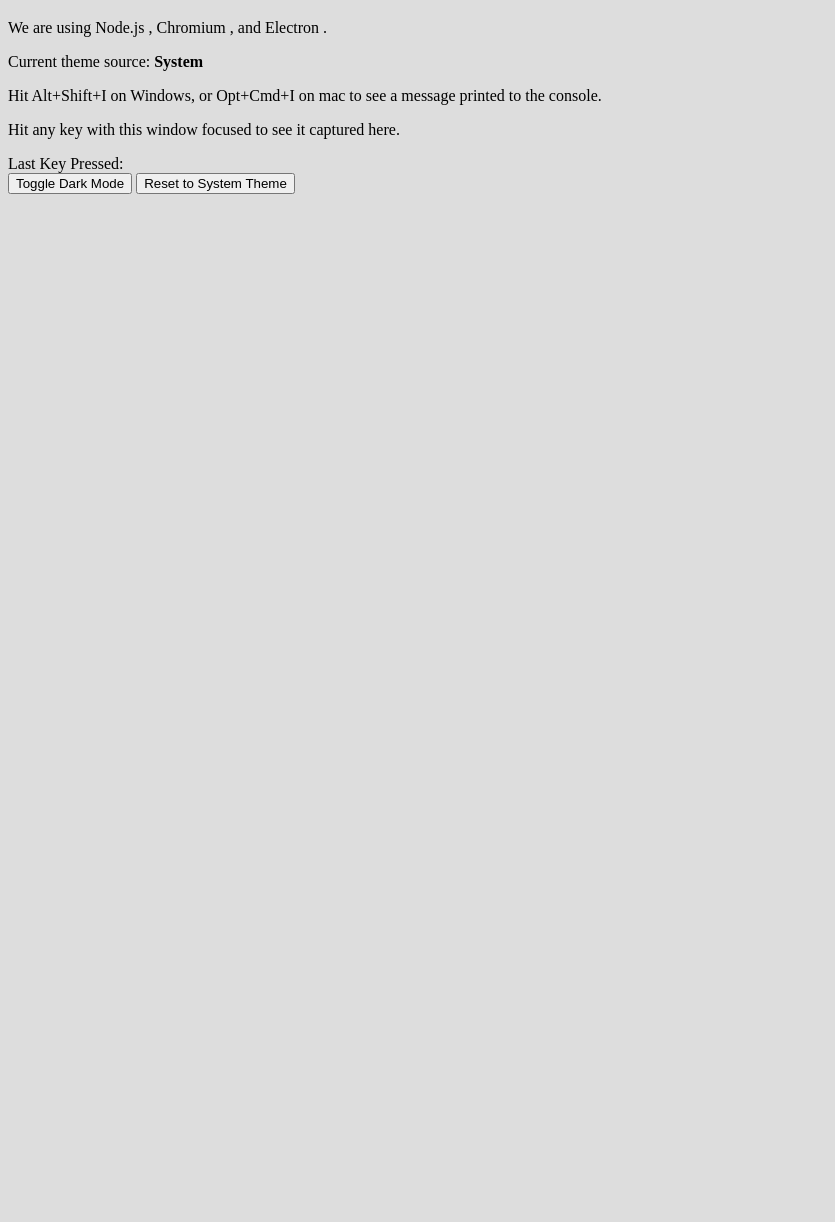
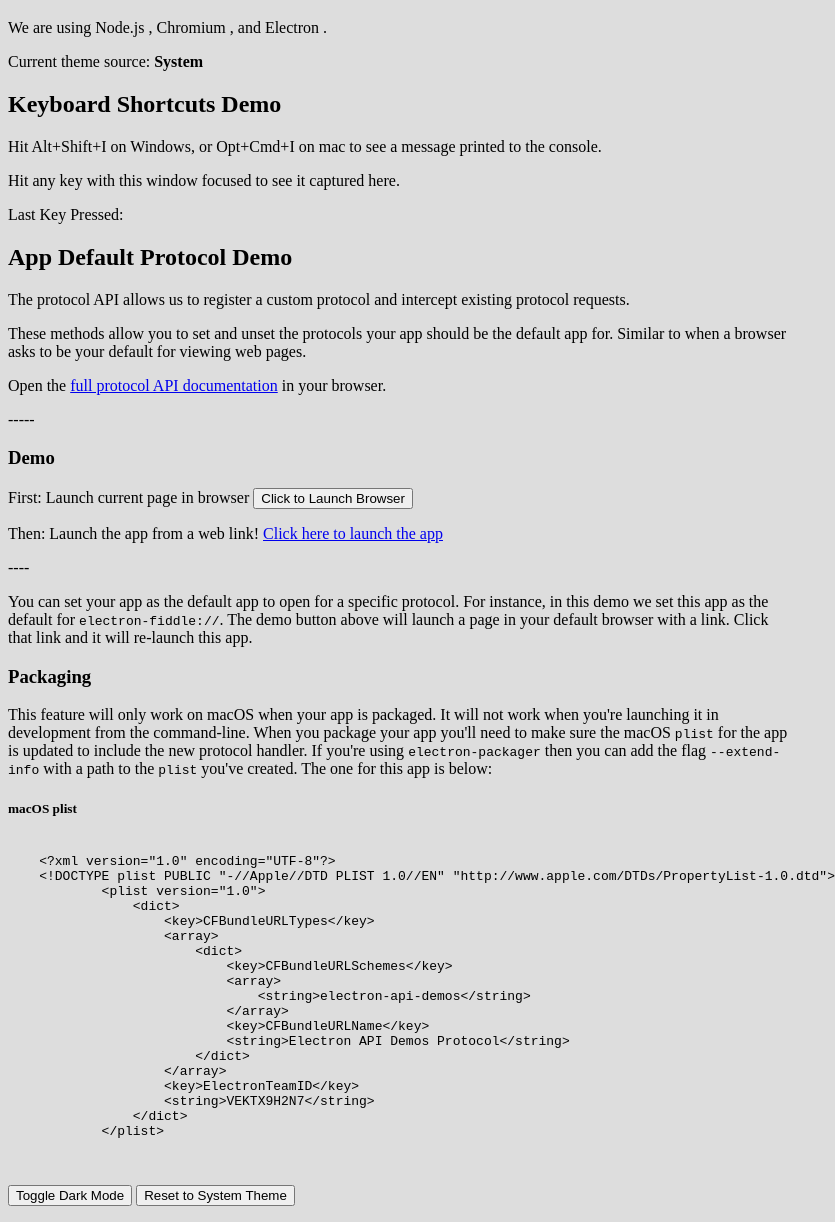
Before and after one commit to sernadesigns/electron-hello-world, an Electron app: page index.html in a window 800 px wide. Shown: the part 61-1283 px from the top of the page, 835 px wide, since content can reach past the window. Before the commit the page ends 800 px from the top, so only its background shows below. Drawn offline with Linux system fonts and the light colour scheme.

Commit message:
Adds protocol handler to open app from a browser url

```diff
--- a/index.html
+++ b/index.html
@@ -20,15 +20,81 @@
 
   <p>Current theme source: <strong id="theme-source">System</strong></p>
 
+  <h2>Keyboard Shortcuts Demo</h2>
+
   <p>Hit Alt+Shift+I on Windows, or Opt+Cmd+I on mac to see a message printed to the console.</p>
 
   <p>Hit any key with this window focused to see it captured here.</p>
   <div><span>Last Key Pressed: </span><span id="last-keypress"></span></div>
 
-  <button id="toggle-dark-mode">Toggle Dark Mode</button>
-  <button id="reset-to-system">Reset to System Theme</button>
+  <h2>App Default Protocol Demo</h2>
 
-  <script src="renderer.js"></script>
+  <p>The protocol API allows us to register a custom protocol and intercept existing protocol requests.</p>
+  <p>These methods allow you to set and unset the protocols your app should be the default app for. Similar to when a
+    browser asks to be your default for viewing web pages.</p>
+
+  <p>Open the <a href="https://www.electronjs.org/docs/api/protocol">full protocol API documentation</a> in your
+    browser.</p>
+
+  -----
+
+  <h3>Demo</h3>
+  <p>
+    First: Launch current page in browser
+    <button id="open-in-browser" class="js-container-target demo-toggle-button">
+      Click to Launch Browser
+    </button>
+  </p>
+
+  <p>
+    Then: Launch the app from a web link!
+    <a href="electron-fiddle://open">Click here to launch the app</a>
+  </p>
+
+  ----
+
+  <p>You can set your app as the default app to open for a specific protocol. For instance, in this demo we set this app
+    as the default for <code>electron-fiddle://</code>. The demo button above will launch a page in your default
+    browser with a link. Click that link and it will re-launch this app.</p>
+
+
+  <h3>Packaging</h3>
+  <p>This feature will only work on macOS when your app is packaged. It will not work when you're launching it in
+    development from the command-line. When you package your app you'll need to make sure the macOS <code>plist</code>
+    for the app is updated to include the new protocol handler. If you're using <code>electron-packager</code> then you
+    can add the flag <code>--extend-info</code> with a path to the <code>plist</code> you've created. The one for this
+    app is below:</p>
+
+  <p>
+  <h5>macOS plist</h5>
+  <pre><code>
+    &lt;?xml version="1.0" encoding="UTF-8"?&gt;
+    &lt;!DOCTYPE plist PUBLIC "-//Apple//DTD PLIST 1.0//EN" "http://www.apple.com/DTDs/PropertyList-1.0.dtd"&gt;
+            &lt;plist version="1.0"&gt;
+                &lt;dict&gt;
+                    &lt;key&gt;CFBundleURLTypes&lt;/key&gt;
+                    &lt;array&gt;
+                        &lt;dict&gt;
+                            &lt;key&gt;CFBundleURLSchemes&lt;/key&gt;
+                            &lt;array&gt;
+                                &lt;string&gt;electron-api-demos&lt;/string&gt;
+                            &lt;/array&gt;
+                            &lt;key&gt;CFBundleURLName&lt;/key&gt;
+                            &lt;string&gt;Electron API Demos Protocol&lt;/string&gt;
+                        &lt;/dict&gt;
+                    &lt;/array&gt;
+                    &lt;key&gt;ElectronTeamID&lt;/key&gt;
+                    &lt;string&gt;VEKTX9H2N7&lt;/string&gt;
+                &lt;/dict&gt;
+            &lt;/plist&gt;
+        </code>
+    </pre>
+  <p>
+
+    <button id="toggle-dark-mode">Toggle Dark Mode</button>
+    <button id="reset-to-system">Reset to System Theme</button>
+
+    <script src="renderer.js"></script>
 </body>
 
 </html>
```
Also changed, not shown: main.js (+15 -2 lines), package.json (+11 -2 lines).
